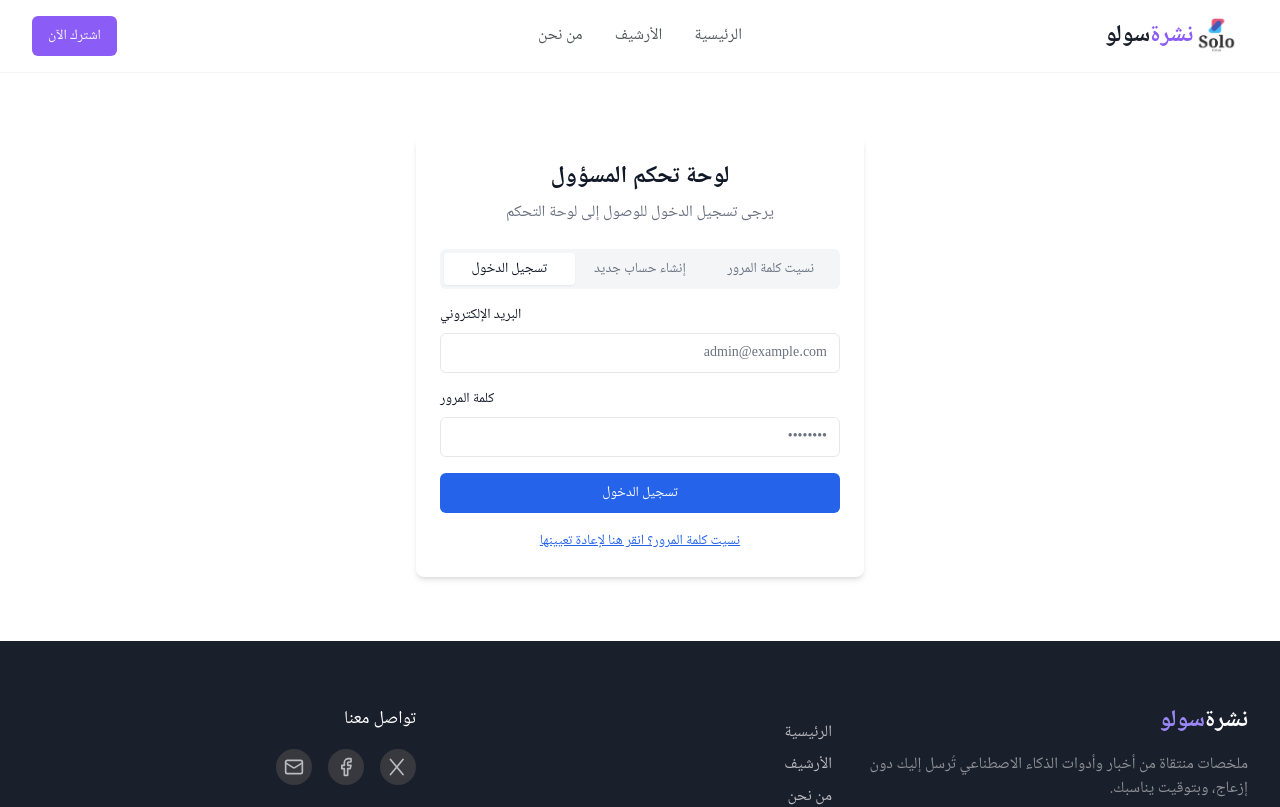
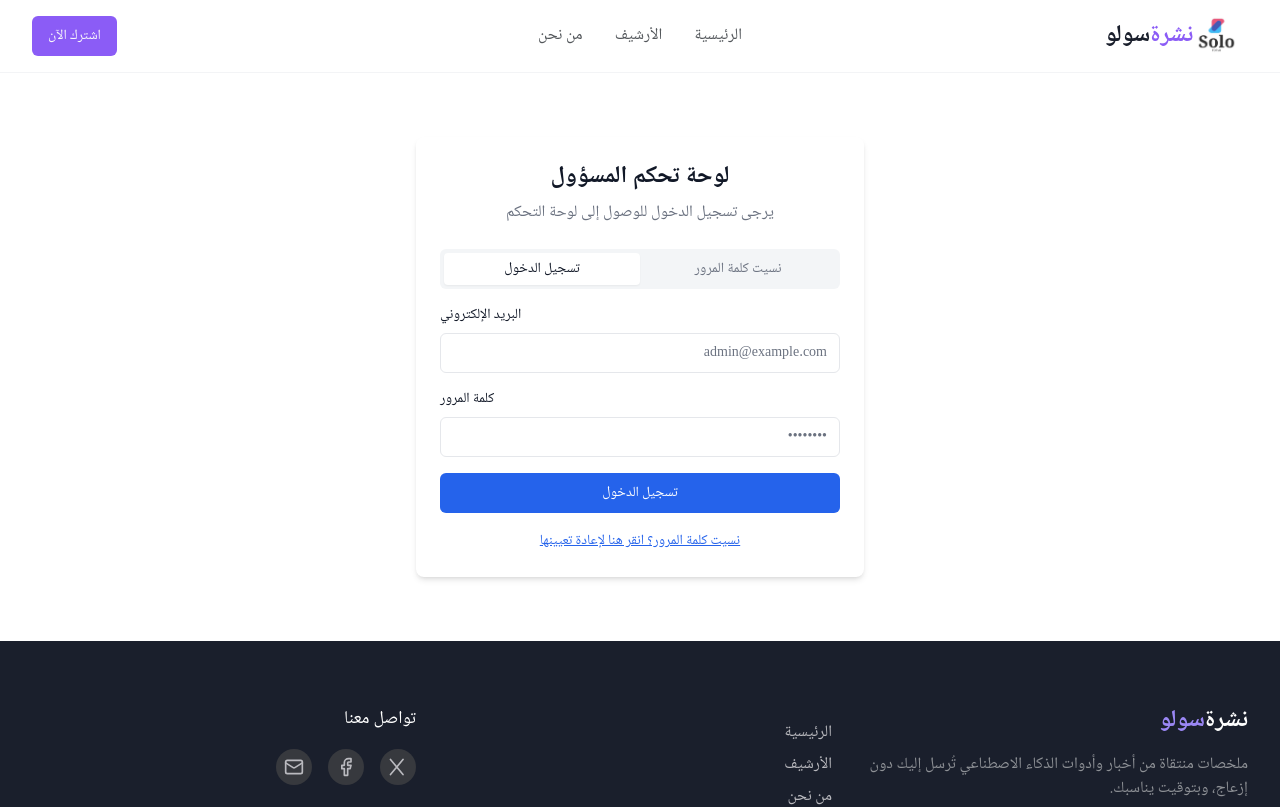
Before and after one commit to aljumeri/newsy-paper-trail, a React (Vite) app: page /admin-control in a window 1280 px wide. Shown: the top 807 px of the page. Built offline with nearby package versions, Linux system fonts and the light colour scheme; a web font is replaced by a local one.

Commit message:
Remove create account tab from admin control
Removed the "إنشاء حساب جديد" tab from the AdminControl page, as requested. This involves modifying the AuthTabs component to remove the associated trigger and content.

```diff
--- a/src/components/admin/AuthTabs.tsx
+++ b/src/components/admin/AuthTabs.tsx
@@ -2,7 +2,6 @@
 import React, { useState } from 'react';
 import { Tabs, TabsContent, TabsList, TabsTrigger } from '@/components/ui/tabs';
 import LoginForm from './LoginForm';
-import RegisterForm from './RegisterForm';
 import ResetPasswordForm from './ResetPasswordForm';
 import AuthErrorAlert from './AuthErrorAlert';
 
@@ -35,9 +34,8 @@ const AuthTabs: React.FC<AuthTabsProps> = ({
     <>
       {authError && <AuthErrorAlert error={authError} />}
       <Tabs value={currentTab} onValueChange={setCurrentTab} className="w-full">
-        <TabsList className="grid w-full grid-cols-3 mb-4">
+        <TabsList className="grid w-full grid-cols-2 mb-4">
           <TabsTrigger value="login">تسجيل الدخول</TabsTrigger>
-          <TabsTrigger value="register">إنشاء حساب جديد</TabsTrigger>
           <TabsTrigger value="reset">نسيت كلمة المرور</TabsTrigger>
         </TabsList>
 
@@ -61,17 +59,6 @@ const AuthTabs: React.FC<AuthTabsProps> = ({
           </div>
         </TabsContent>
 
-        <TabsContent value="register">
-          <RegisterForm
-            email={email}
-            setEmail={setEmail}
-            password={password}
-            setPassword={setPassword}
-            onSubmit={handleRegister}
-            isLoading={isLoading}
-          />
-        </TabsContent>
-
         <TabsContent value="reset">
           <ResetPasswordForm
             email={email}
```
